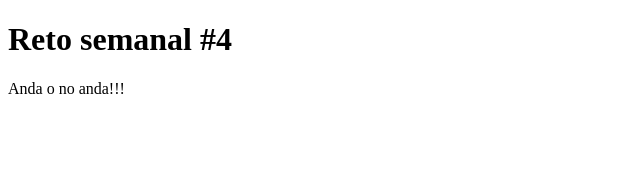
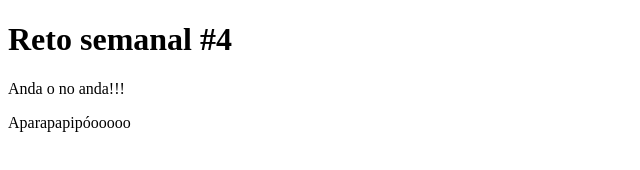
Before and after one commit to MarceloAPuppio/summer-reto4, a plain HTML site: page public/index.html in a window 1280 px wide. Shown: the whole page, without its empty margins (0-640 px from the left). Drawn offline with Linux system fonts and the light colour scheme.

Commit message:
Prueba desde vsc

```diff
--- a/public/index.html
+++ b/public/index.html
@@ -8,5 +8,6 @@
 <body>
     <h1>Reto semanal #4</h1>
      <p>Anda o no anda!!!</p>
+    <p>Aparapapipóooooo</p>
 </body>
 </html>
```
